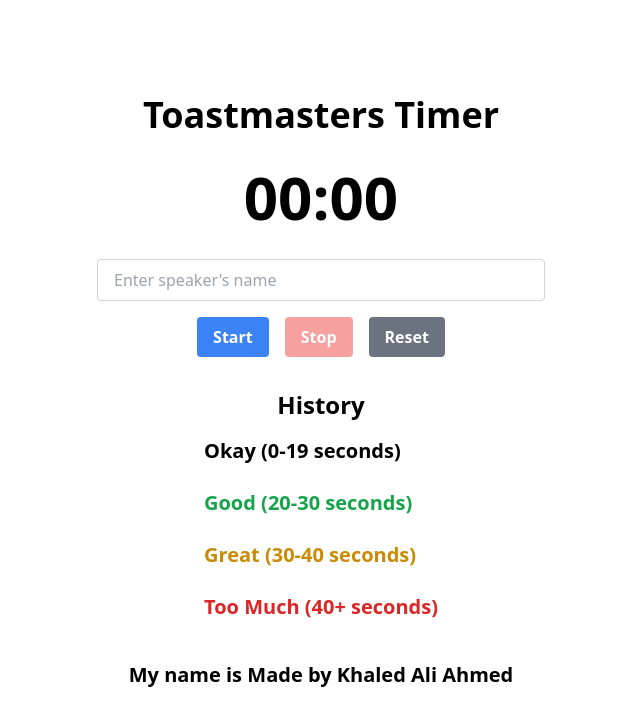
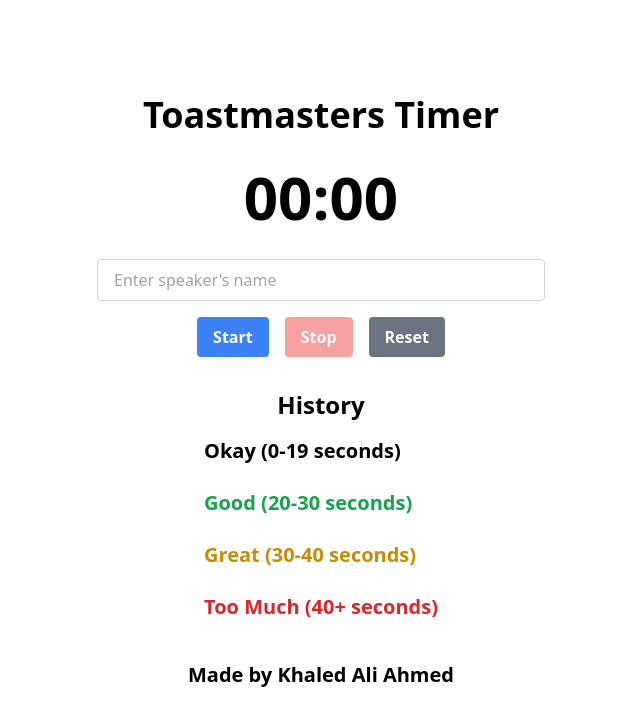
Before and after one commit to Engineered0/Toastmasters-Timer-2, a React (Vite) app: page / in a window 1280 px wide. Shown: the top 726 px of the page, without its empty margins (319-959 px from the left). Built offline with nearby package versions, Linux system fonts and the light colour scheme.

Commit message:
Update App.tsx

```diff
--- a/src/App.tsx
+++ b/src/App.tsx
@@ -161,14 +161,14 @@
       {/* Your Name and GitHub Link */}
       <div className="mb-4">
         <p className="text-xl font-semibold">
-          My name is{' '}
+          Made by{' '}
           <a
             href="https://github.com/Engineered0"
             target="_blank"
             rel="noopener noreferrer"
             className="transition-transform transform hover:translate-x-1 hover:translate-y-1 hover:rotate-3 hover:text-blue-600"
           >
-            Made by Khaled Ali Ahmed
+            Khaled Ali Ahmed
           </a>
         </p>
       </div>
```
